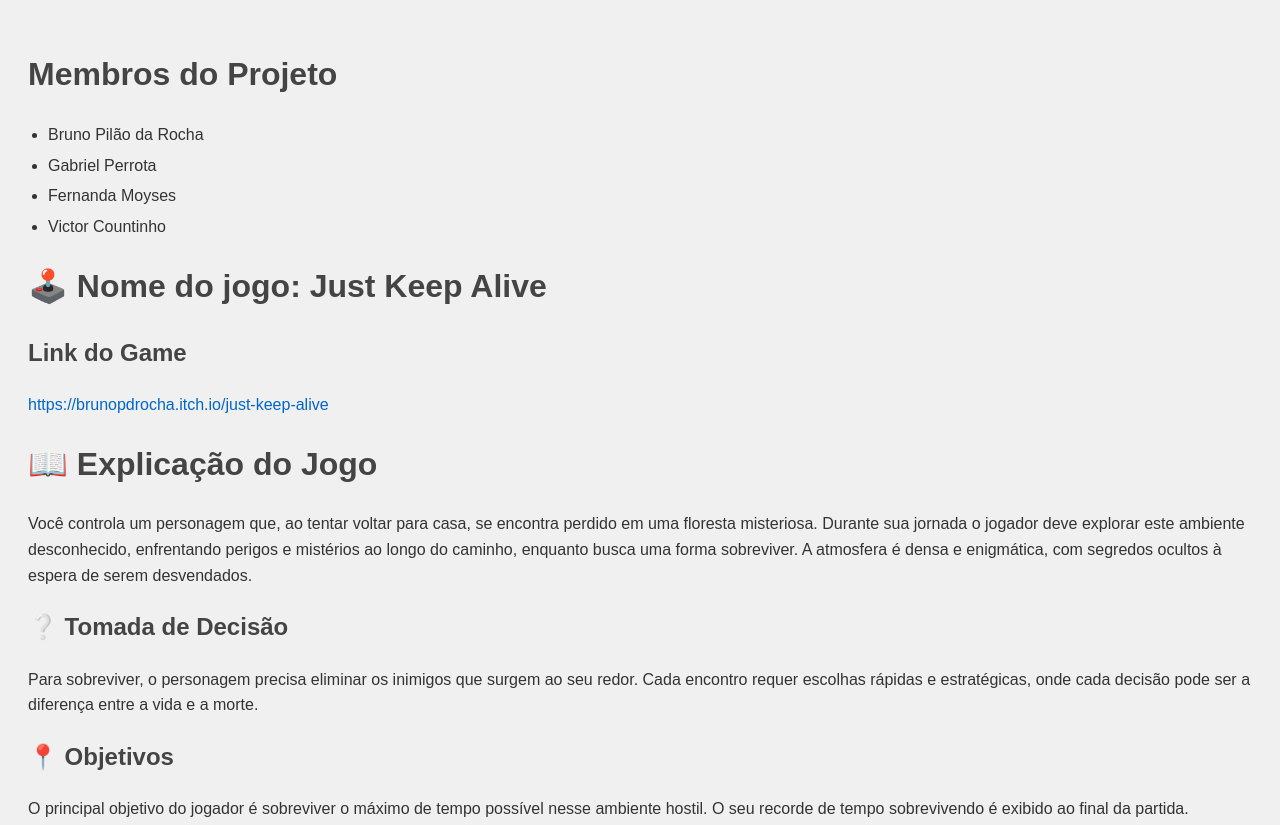
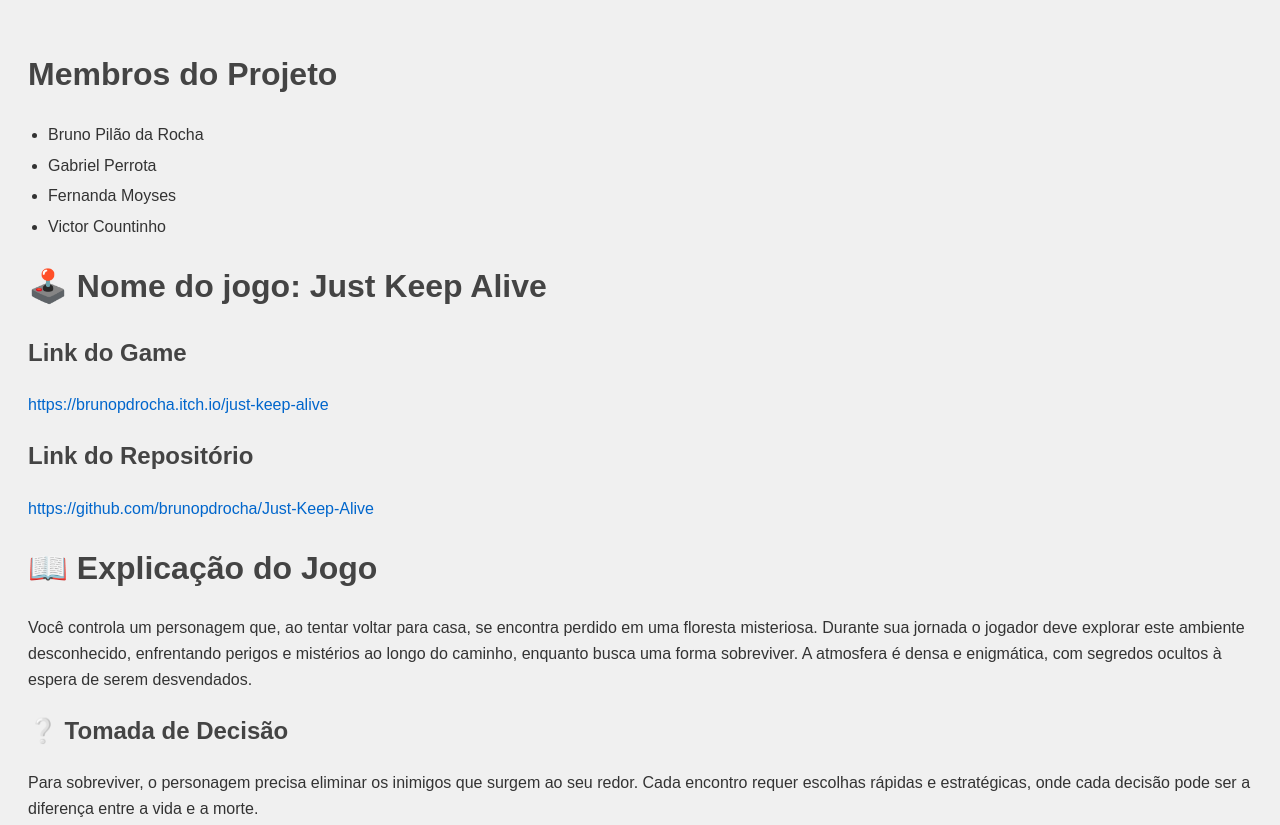
Before and after one commit to brunopdrocha/Just-Keep-Alive, a plain HTML site: page index.html in a window 1280 px wide. Shown: the top 825 px of the page. Drawn offline with Linux system fonts and the light colour scheme.

Commit message:
Update index.html

```diff
--- a/index.html
+++ b/index.html
@@ -53,6 +53,15 @@
             https://brunopdrocha.itch.io/just-keep-alive
         </a>
     </div>
+
+    <div class="section">
+        <h2>Link do Repositório</h2>
+        <a href="https://github.com/brunopdrocha/Just-Keep-Alive" target="_blank">
+            https://github.com/brunopdrocha/Just-Keep-Alive
+        </a>
+
+    </div>
+
     <div class="section">
         <h1>📖 Explicação do Jogo</h1>
         <p>
```
